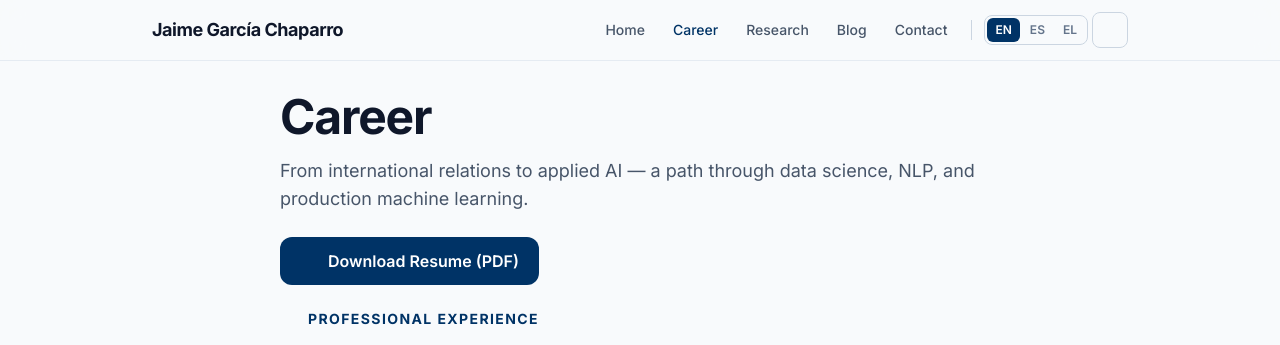
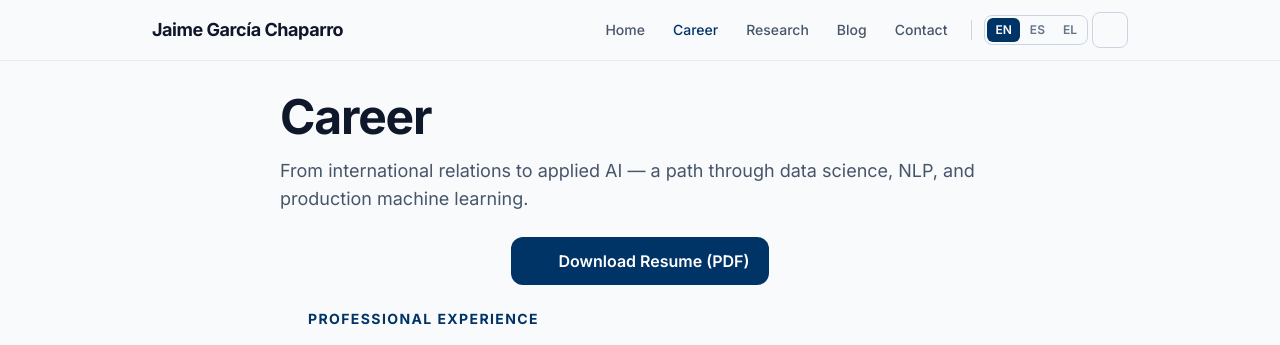
Before and after one commit to jgchaparro/jgchaparro.github.io, an Astro site: page /career in a window 1280 px wide. Shown: the top 345 px of the page. Built offline with nearby package versions, Linux system fonts and the light colour scheme; Astro itself is replaced by a stand-in of ours; some icons are missing.

Commit message:
Center resume download button in Career section

```diff
--- a/src/pages/career.astro
+++ b/src/pages/career.astro
@@ -111,8 +111,8 @@ const education = [
         From international relations to applied AI — a path through data science,
         NLP, and production machine learning.
       </p>
-      <div class="mt-6">
-        <a href="/cv-jaime-garcia-chaparro-2026.pdf" class="btn-primary inline-flex" download>
+      <div class="mt-6 flex justify-center">
+        <a href="/cv-jaime-garcia-chaparro-2026.pdf" class="btn-primary" download>
           <Icon name="heroicons:arrow-down-tray-20-solid" class="h-5 w-5" />
           Download Resume (PDF)
         </a>
```
